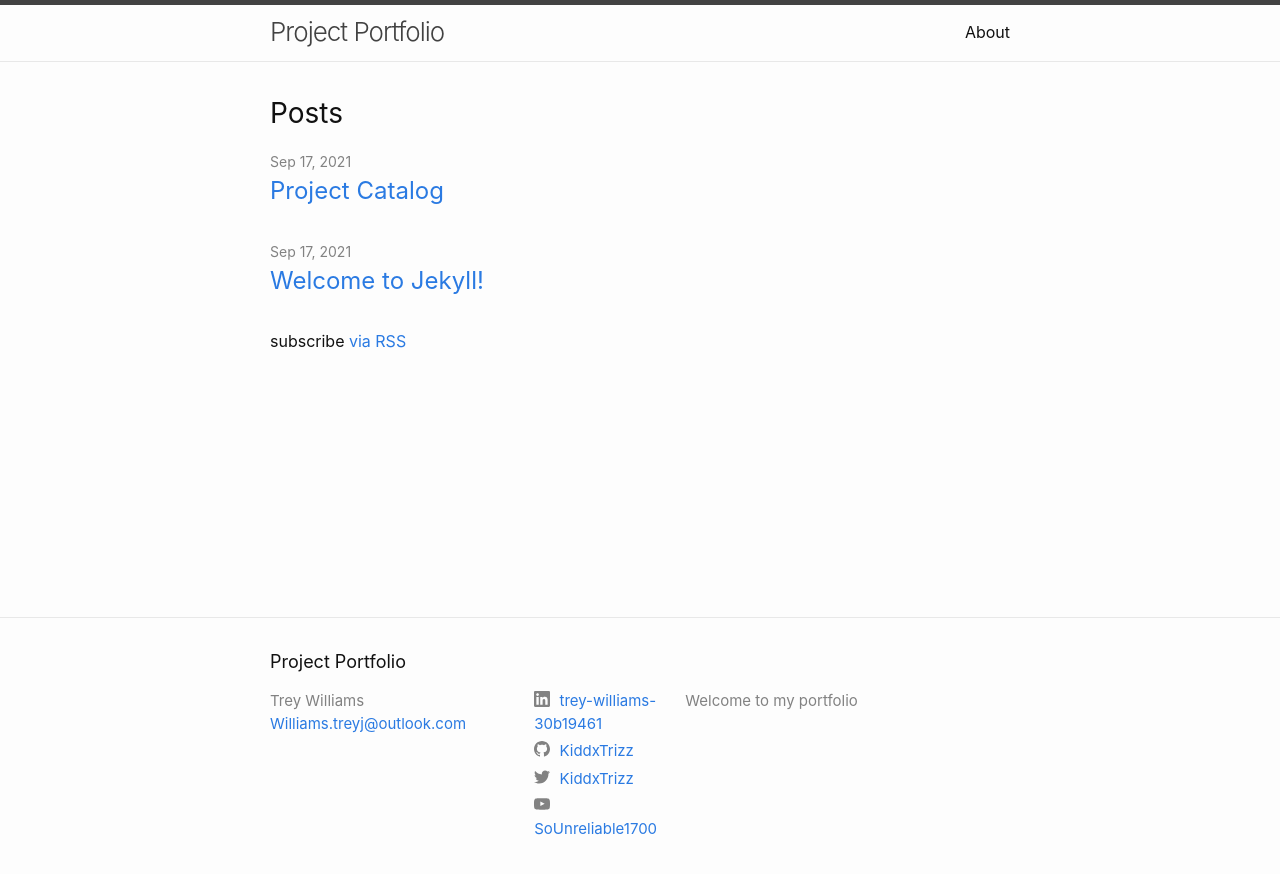
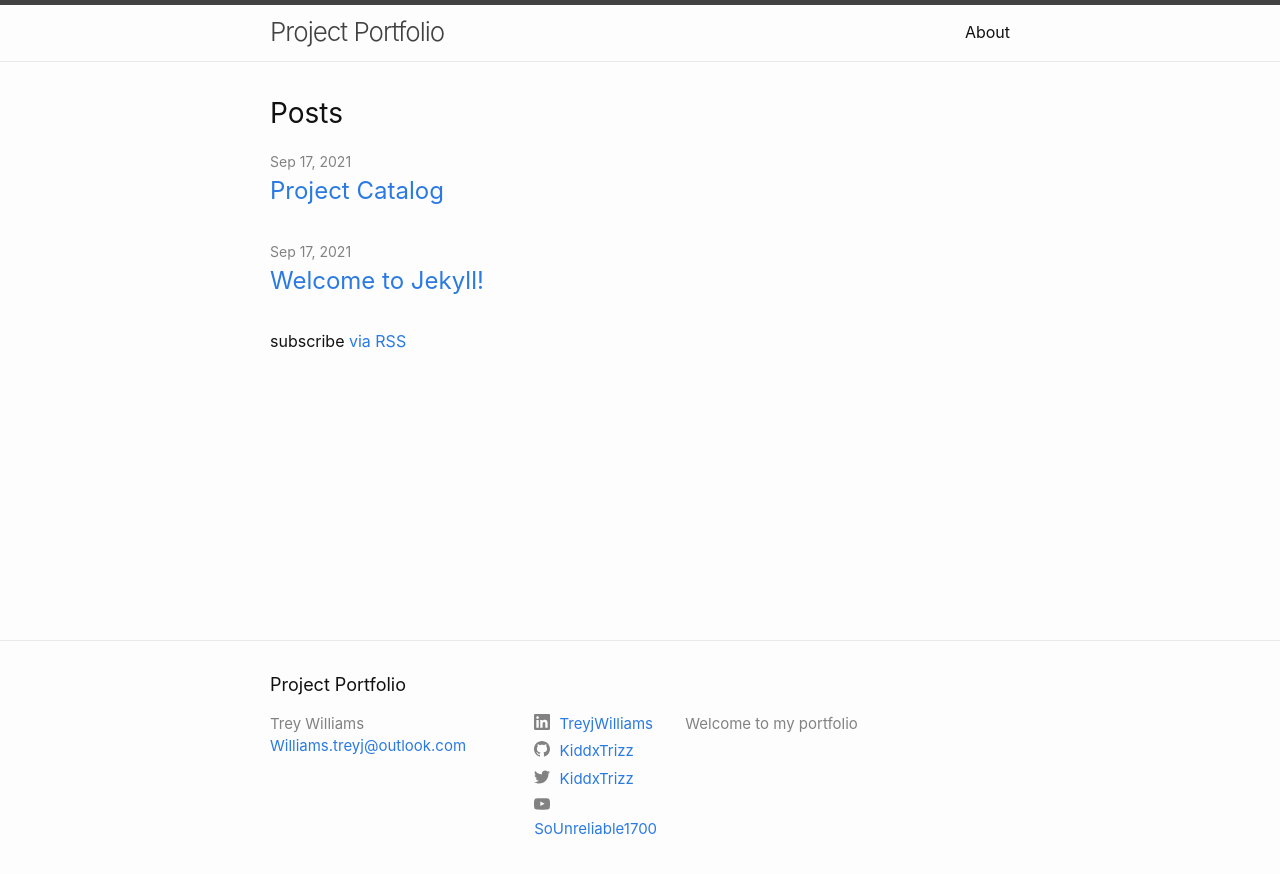
Before and after one commit to Kiddxtrizz/portfolio_tw, a Jekyll site: the page built from index.markdown, in a window 1280 px wide. Shown: the top 874 px of the page. Built offline with Jekyll 4.4.1, drawn with Linux system fonts in a browser that asks for light colours.

Commit message:
Update _config.yml
changed username

```diff
--- a/_config.yml
+++ b/_config.yml
@@ -30,7 +30,7 @@ github_username:  KiddxTrizz
 #Adding fields jekyll minima theme does not specify
 #Defining author of the portfolio
 author: Trey Williams
-linkedin_username: trey-williams-30b19461
+linkedin_username: TreyjWilliams
 youtube_username: SoUnreliable1700
 
 
```
